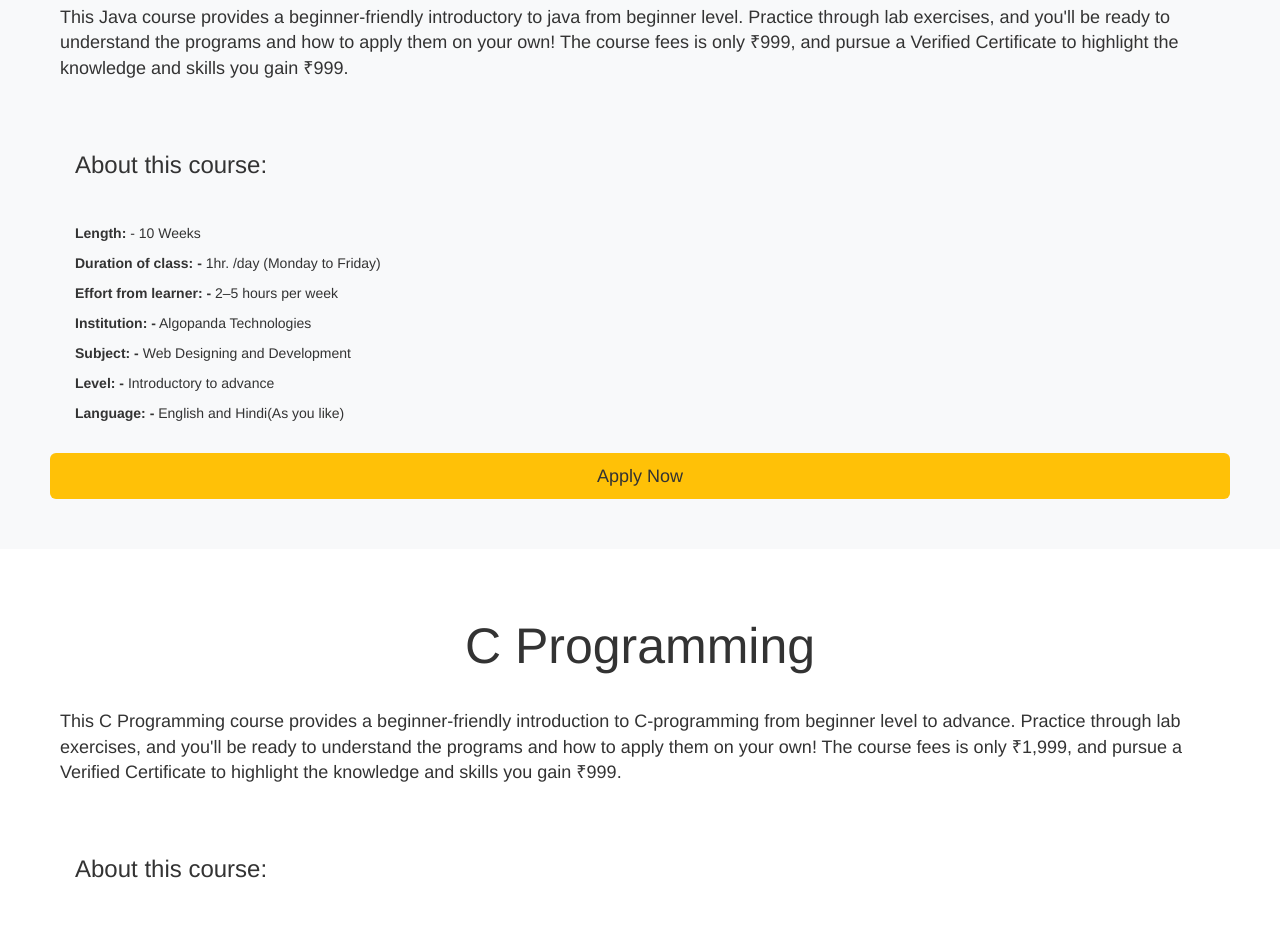
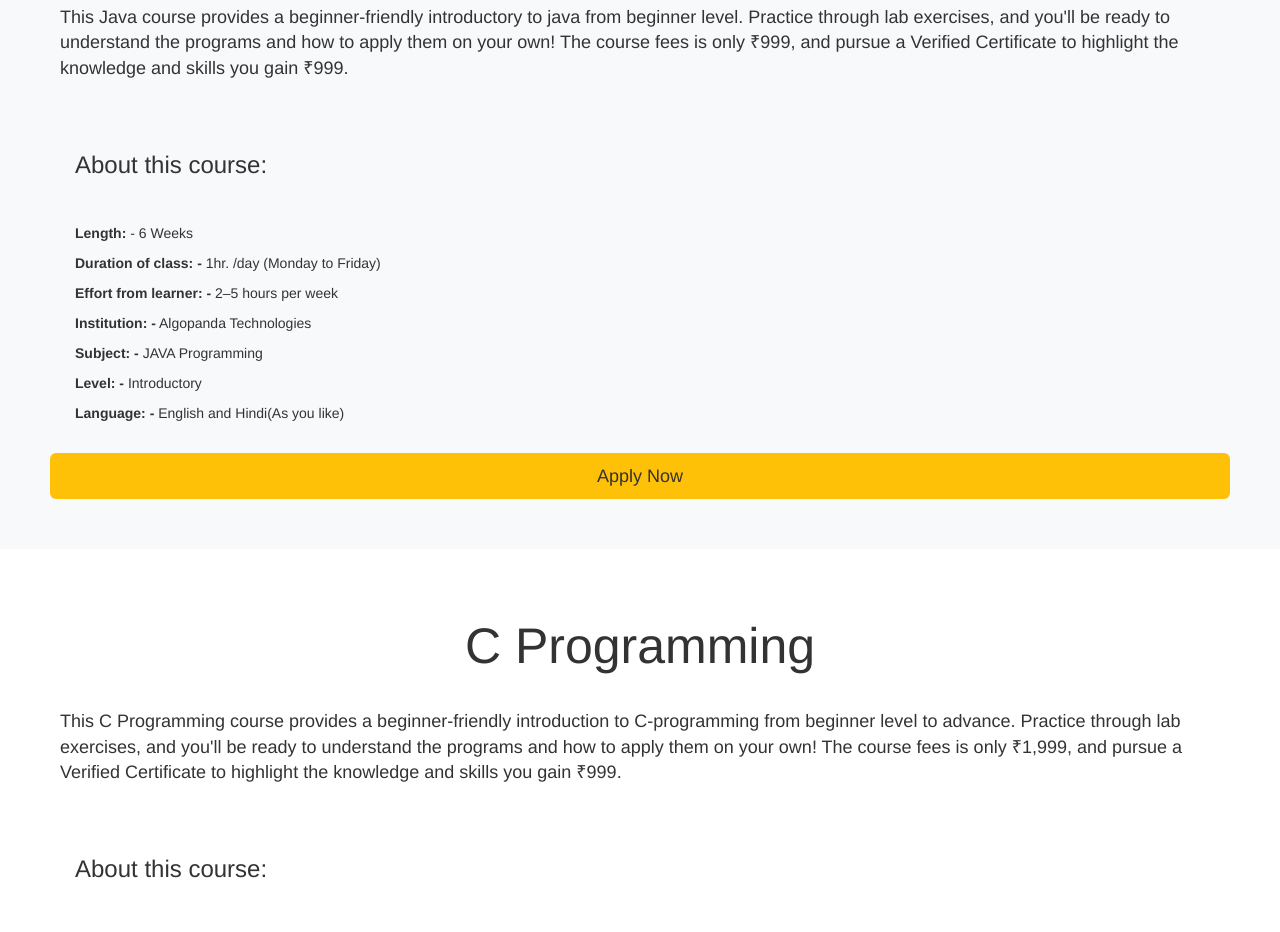
Before and after one commit to AlgopandaTechnology/Algopanda_training, a plain HTML site: page index.html in a window 1280 px wide. Shown: the part 860-1792 px from the top of the page. Drawn offline with nearby package versions, Linux system fonts and the light colour scheme.

Commit message:
Update index.html

```diff
--- a/index.html
+++ b/index.html
@@ -58,12 +58,12 @@
       <strong>
         <h3>About this course: </h3>
       </strong><br>
-      <strong>Length:</strong> - 10 Weeks <br>
+      <strong>Length:</strong> - 6 Weeks <br>
       <strong>Duration of class: -</strong> 1hr. /day (Monday to Friday) <br>
       <strong>Effort from learner: -</strong> 2–5 hours per week <br>
       <strong>Institution: -</strong> Algopanda Technologies <br>
-      <strong>Subject: - </strong>Web Designing and Development <br>
-      <strong>Level: - </strong>Introductory to advance <br>
+      <strong>Subject: - </strong>JAVA Programming<br>
+      <strong>Level: - </strong>Introductory<br>
       <strong>Language: - </strong>English and Hindi(As you like)
     </div>
     <button type="button" class="btn btn-outline-primary btn-lg btn-block">Apply Now</button>
```
